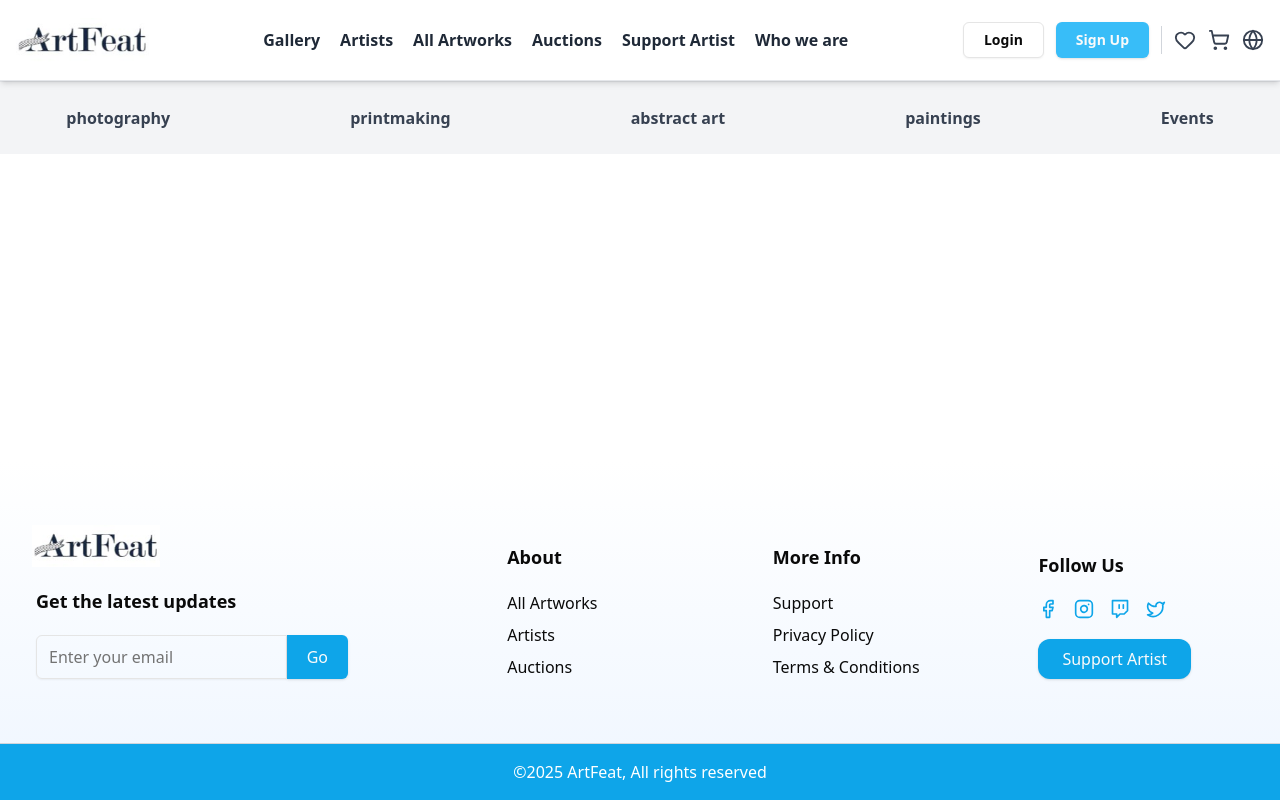
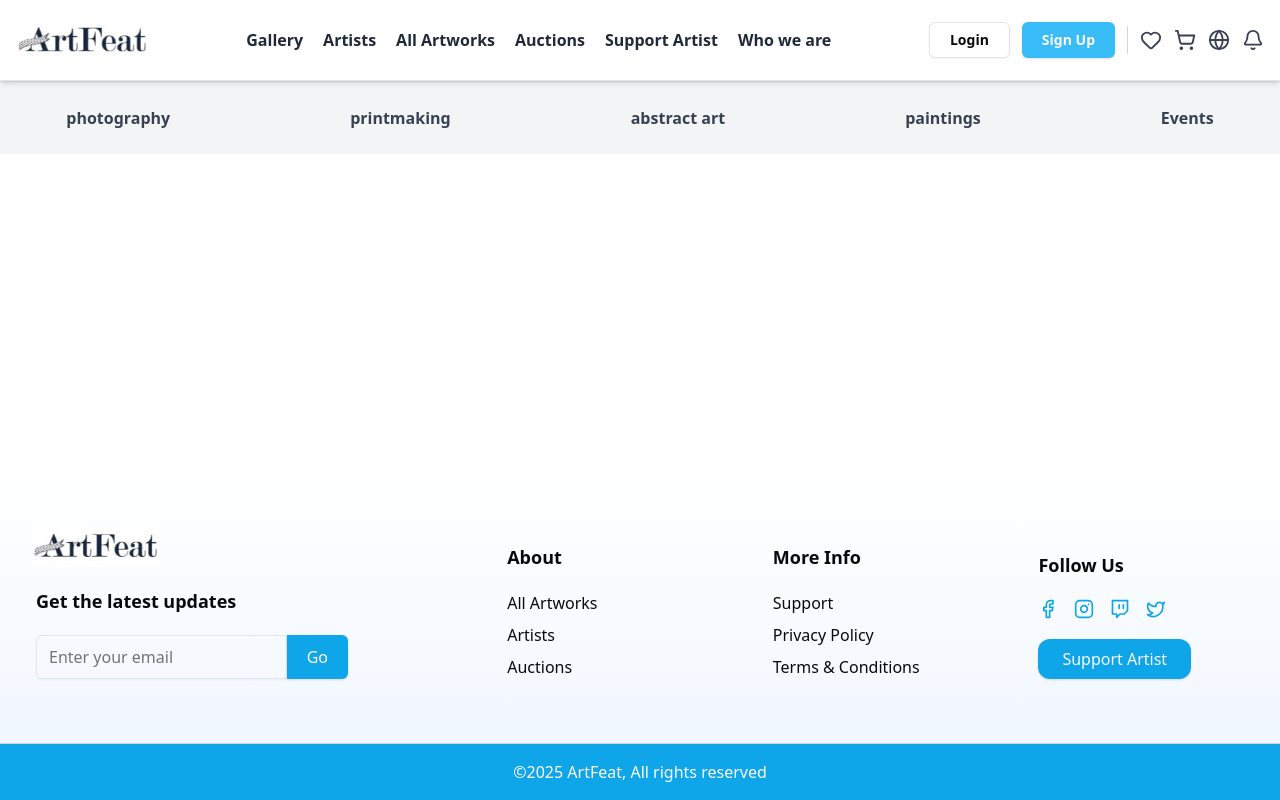
Before and after one commit to shahdhammouda02/ArtFeat, a React (Vite) app: page / in a window 1280 px wide. Built offline with nearby package versions, Linux system fonts and the light colour scheme.

Commit message:
bell-icon

```diff
--- a/src/components/layouts/Navbar.tsx
+++ b/src/components/layouts/Navbar.tsx
@@ -6,7 +6,7 @@ import {
   NavigationMenuLink,
 } from "@/components/ui/navigation-menu";
 import { Button } from "@/components/ui/button";
-import { Heart, ShoppingCart, Globe, Menu, X } from "lucide-react";
+import { Heart, ShoppingCart, Globe, Bell, Menu, X } from "lucide-react";
 import artfeatLogo from "@/assets/images/artfeat_logo.jpg";
 
 const navItems = [
@@ -66,7 +66,12 @@ const Navbar = () => {
         </div>
 
         <div className="hidden lg:flex items-center space-x-3">
-          <Button variant="outline" size="default" className="font-semibold" aria-label="Login">
+          <Button
+            variant="outline"
+            size="default"
+            className="font-semibold"
+            aria-label="Login"
+          >
             Login
           </Button>
           <Button
@@ -77,7 +82,10 @@ const Navbar = () => {
             Sign Up
           </Button>
 
-          <div className="h-7 border-r border-gray-300 mx-2" aria-hidden="true" />
+          <div
+            className="h-7 border-r border-gray-300 mx-2"
+            aria-hidden="true"
+          />
 
           <button
             aria-label="Favorites"
@@ -99,6 +107,13 @@ const Navbar = () => {
             type="button"
           >
             <Globe size={22} />
+          </button>
+          <button
+            aria-label="Notifications"
+            className="text-gray-700 hover:text-yellow-500"
+            type="button"
+          >
+            <Bell size={22} />
           </button>
         </div>
 
@@ -124,6 +139,13 @@ const Navbar = () => {
           >
             <Globe size={22} />
           </button>
+          <button
+            aria-label="Language"
+            className="text-gray-700 hover:text-yellow-500"
+            type="button"
+          >
+            <Bell size={22} />
+          </button>
         </div>
 
         <button
@@ -148,7 +170,11 @@ const Navbar = () => {
           <NavigationMenu>
             <NavigationMenuList className="flex flex-col items-center space-y-3 p-4">
               {navItems.map((item) => (
-                <NavigationMenuItem key={item} className="text-center" role="menuitem">
+                <NavigationMenuItem
+                  key={item}
+                  className="text-center"
+                  role="menuitem"
+                >
                   <NavigationMenuLink
                     href={`/${item.toLowerCase().replace(/\s+/g, "-")}`}
                     className="inline-block text-gray-800 font-semibold text-base transition-transform duration-150 ease-out hover:text-sky-400 hover:-translate-y-1.5 active:text-sky-400 active:-translate-y-1.5"
@@ -201,6 +227,13 @@ const Navbar = () => {
               >
                 <Globe size={20} />
               </button>
+              <button
+                aria-label="Language"
+                className="text-gray-700 hover:text-yellow-500 transition-transform duration-300 ease-in-out hover:-translate-y-1.5"
+                type="button"
+              >
+                <Bell size={20} />
+              </button>
             </div>
           </div>
         </div>
```
